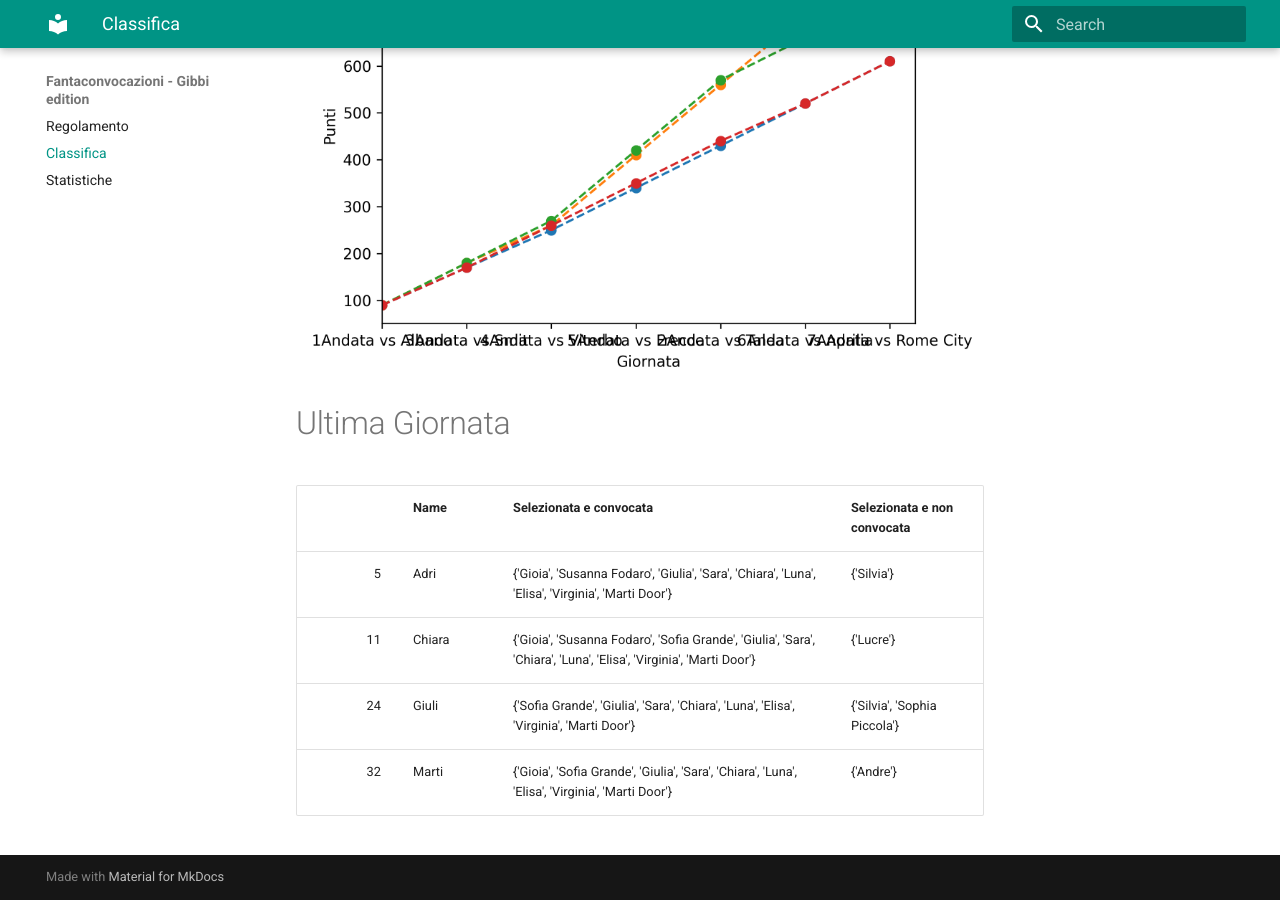
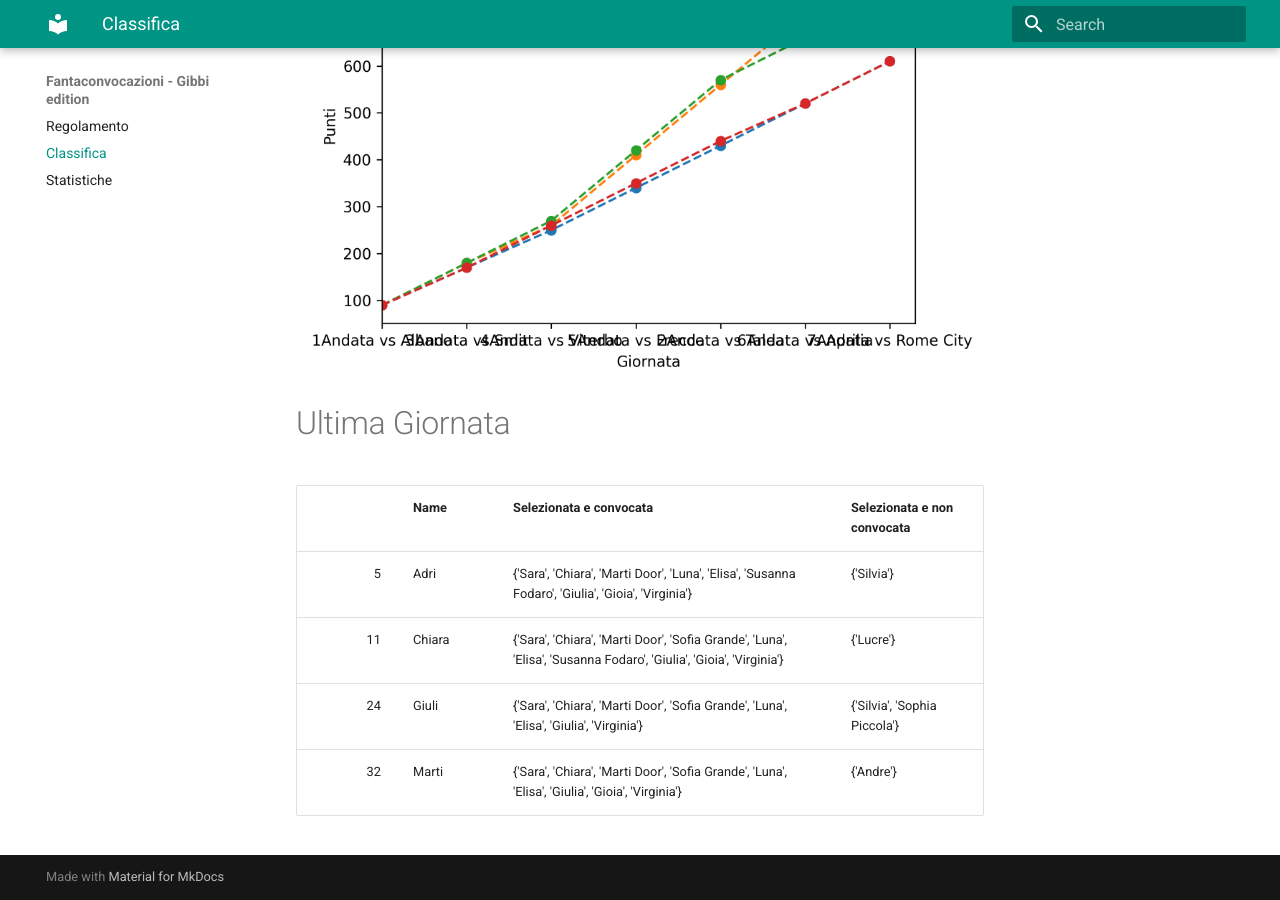
Before and after one commit to martinig94/fantagibbi, an MkDocs documentation site: the page built from docs/Classifica.md, in a window 1280 px wide and 900 px high, scrolled down 699 px. Built offline with MkDocs 1.6.1 and Material for MkDocs 9.7.7, drawn with Linux system fonts in a browser that asks for light colours.

Commit message:
Auto-update from main.py

```diff
--- a/docs/Classifica.md
+++ b/docs/Classifica.md
@@ -17,8 +17,8 @@
 <!-- START_TABLE CORRECT -->
 |    | Name   | Selezionata e convocata                                                                                            | Selezionata e non convocata   |
 |---:|:-------|:-------------------------------------------------------------------------------------------------------------------|:------------------------------|
-|  5 | Adri   | {'Gioia', 'Susanna Fodaro', 'Giulia', 'Sara', 'Chiara', 'Luna', 'Elisa', 'Virginia', 'Marti Door'}                 | {'Silvia'}                    |
-| 11 | Chiara | {'Gioia', 'Susanna Fodaro', 'Sofia Grande', 'Giulia', 'Sara', 'Chiara', 'Luna', 'Elisa', 'Virginia', 'Marti Door'} | {'Lucre'}                     |
-| 24 | Giuli  | {'Sofia Grande', 'Giulia', 'Sara', 'Chiara', 'Luna', 'Elisa', 'Virginia', 'Marti Door'}                            | {'Silvia', 'Sophia Piccola'}  |
-| 32 | Marti  | {'Gioia', 'Sofia Grande', 'Giulia', 'Sara', 'Chiara', 'Luna', 'Elisa', 'Virginia', 'Marti Door'}                   | {'Andre'}                     |
+|  5 | Adri   | {'Sara', 'Chiara', 'Marti Door', 'Luna', 'Elisa', 'Susanna Fodaro', 'Giulia', 'Gioia', 'Virginia'}                 | {'Silvia'}                    |
+| 11 | Chiara | {'Sara', 'Chiara', 'Marti Door', 'Sofia Grande', 'Luna', 'Elisa', 'Susanna Fodaro', 'Giulia', 'Gioia', 'Virginia'} | {'Lucre'}                     |
+| 24 | Giuli  | {'Sara', 'Chiara', 'Marti Door', 'Sofia Grande', 'Luna', 'Elisa', 'Giulia', 'Virginia'}                            | {'Silvia', 'Sophia Piccola'}  |
+| 32 | Marti  | {'Sara', 'Chiara', 'Marti Door', 'Sofia Grande', 'Luna', 'Elisa', 'Giulia', 'Gioia', 'Virginia'}                   | {'Andre'}                     |
 <!-- END_TABLE CORRECT -->
```
Also changed, not shown: docs/images/most_selected_coach.png, docs/images/most_selected_players.png, docs/images/trend_points.png.
